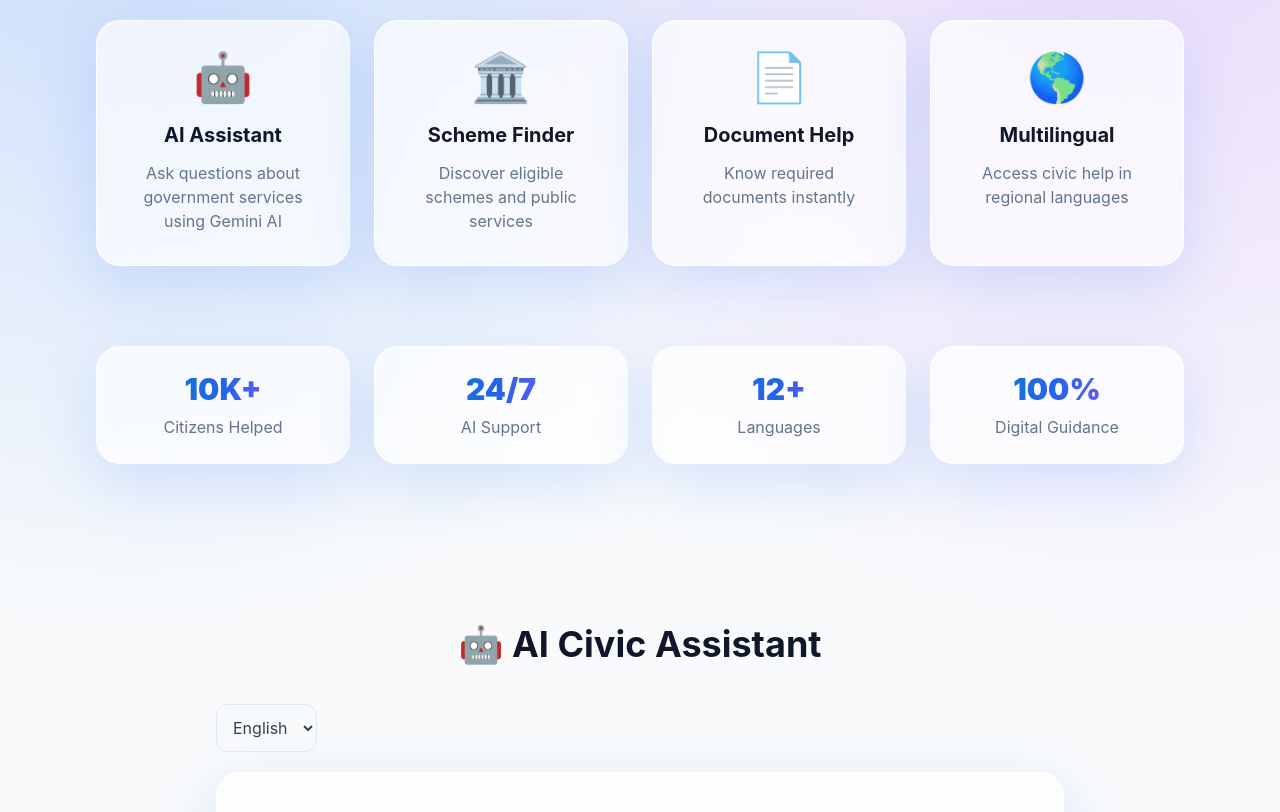
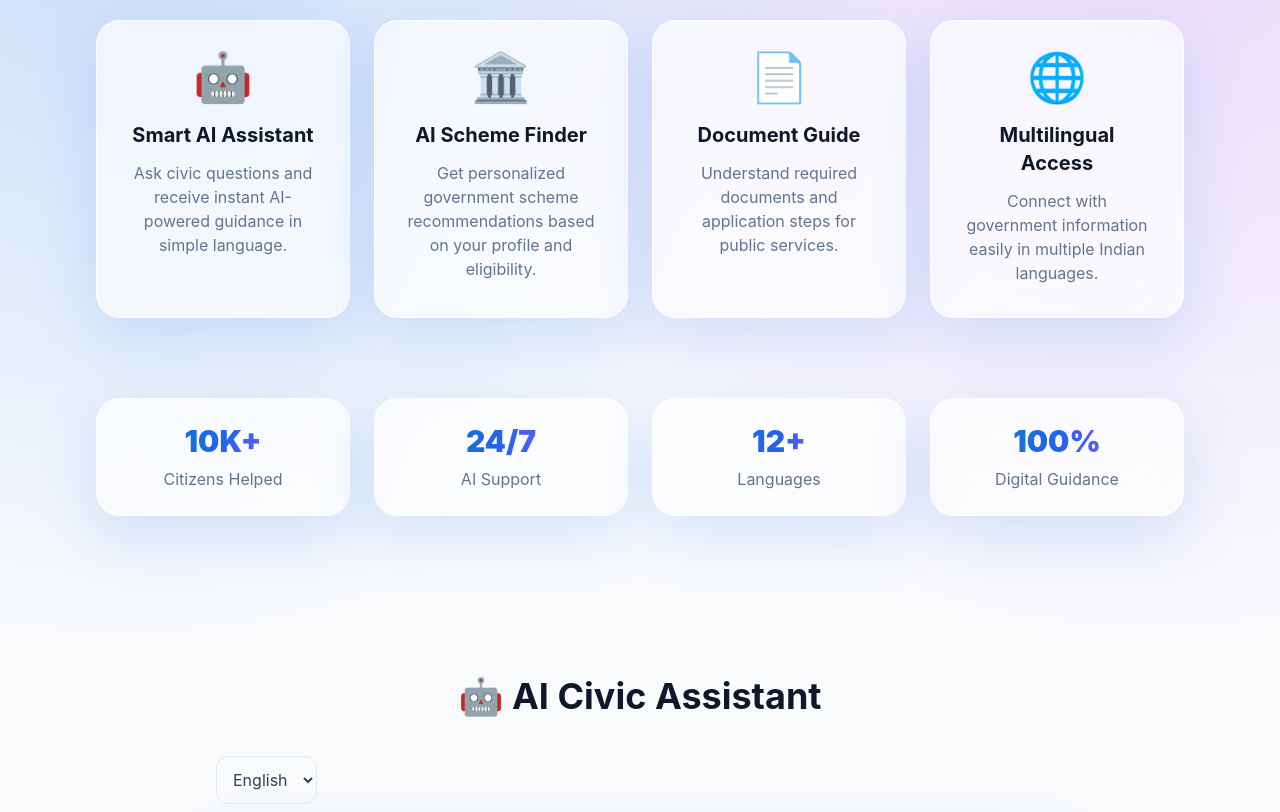
Before and after one commit to mohammadrafi312/smart-bharat-ai, a React (Vite) app: page / in a window 1280 px wide. Shown: the part 860-1672 px from the top of the page. Built offline with nearby package versions, Linux system fonts and the light colour scheme; no server answers.

Commit message:
theme changes

```diff
--- a/src/components/Features.jsx
+++ b/src/components/Features.jsx
@@ -3,23 +3,23 @@ import { motion } from 'framer-motion'
 const data = [
   {
     icon: '🤖',
-    title: 'AI Assistant',
-    desc: 'Ask questions about government services using Gemini AI',
+    title: 'Smart AI Assistant',
+    desc: 'Ask civic questions and receive instant AI-powered guidance in simple language.',
   },
   {
     icon: '🏛️',
-    title: 'Scheme Finder',
-    desc: 'Discover eligible schemes and public services',
+    title: 'AI Scheme Finder',
+    desc: 'Get personalized government scheme recommendations based on your profile and eligibility.',
   },
   {
     icon: '📄',
-    title: 'Document Help',
-    desc: 'Know required documents instantly',
+    title: 'Document Guide',
+    desc: 'Understand required documents and application steps for public services.',
   },
   {
-    icon: '🌎',
-    title: 'Multilingual',
-    desc: 'Access civic help in regional languages',
+    icon: '🌐',
+    title: 'Multilingual Access',
+    desc: 'Connect with government information easily in multiple Indian languages.',
   },
 ]
 
```
